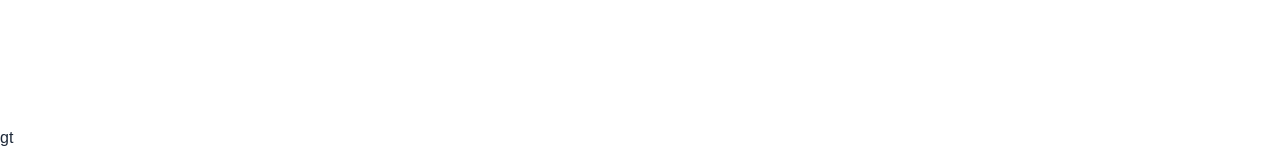
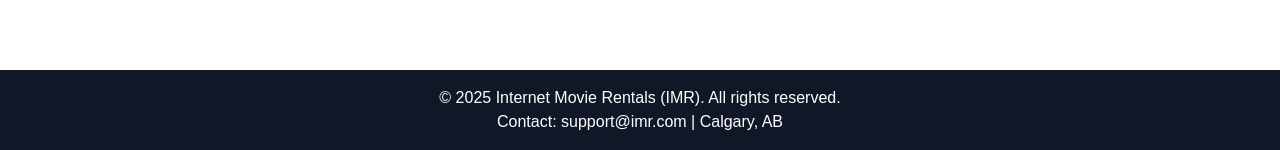
Before and after one commit to Gurleenkaur1728/Web_moviesportal, a Next.js app: page /movies in a window 1280 px wide. Shown: the part 650-800 px from the top of the page. Built offline with nearby package versions, Linux system fonts and the light colour scheme; no server answers; the database is empty.

Commit message:
Fix: Corrected Footer import case sensitivity

```diff
--- a/app/movies/page.jsx
+++ b/app/movies/page.jsx
@@ -2,6 +2,7 @@
 
 import { useState, useEffect } from 'react';
 import Navbar from '../components/Navbar';
+import Footer from '../components/Footer.js';
 
 import Link from 'next/link';
 
@@ -206,9 +207,10 @@ export default function MoviesPage() {
             ))}
           </ul>
         )}
+
       </main>
 
-      gt
+      <Footer/>
     </div>
   );
 }
```
